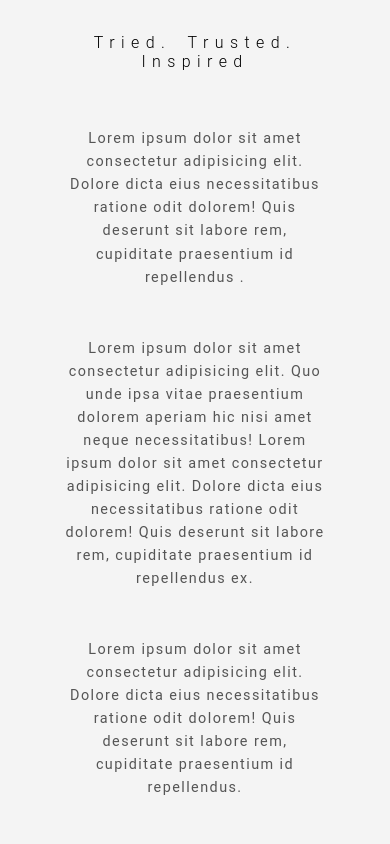
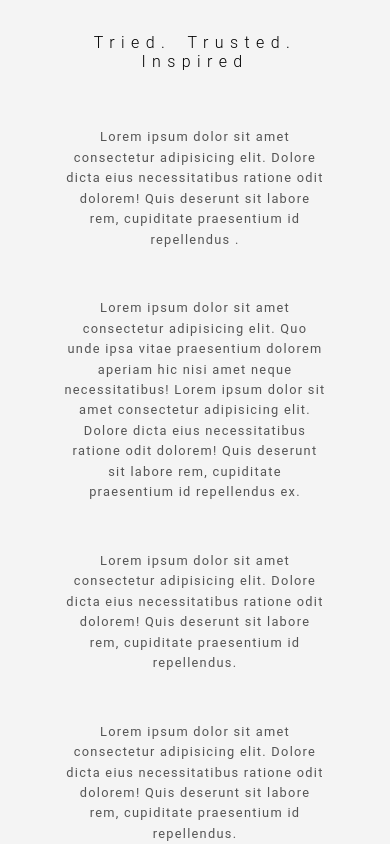
Before and after one commit to Abhinish-Kumar/HarshKK, a React (Vite) app: page /about in a window 390 px wide. Shown: the part 840-1684 px from the top of the page. Built offline with nearby package versions, Linux system fonts and the light colour scheme.

Commit message:
Update About.css

```diff
--- a/src/components/About/About.css
+++ b/src/components/About/About.css
@@ -131,7 +131,7 @@
             letter-spacing: .0.5rem;
             letter-spacing: 0.1em; /* Slight letter spacing for elegance */
   line-height: 1.6;
-            font-size: 1rem;
+            font-size: 0.9rem;
           /* Line spacing for readability */
             color: #555; /* Softer text color for content */
             margin-bottom: 1rem; /* Space out paragraphs within the blog post */
@@ -150,7 +150,7 @@
                         width: 90%;
             }
             .blog-post p {
-                font-size: 0.95rem; /* Smaller font for smaller devices */
+                font-size: 0.8.5rem; /* Smaller font for smaller devices */
             }
         }
 
@@ -166,6 +166,6 @@
                         width: 95%;
             }
             .blog-post p {
-                font-size: 0.9rem; /* Smaller font for smaller screens */
+                font-size: 0.8rem; /* Smaller font for smaller screens */
             }
         }
```
